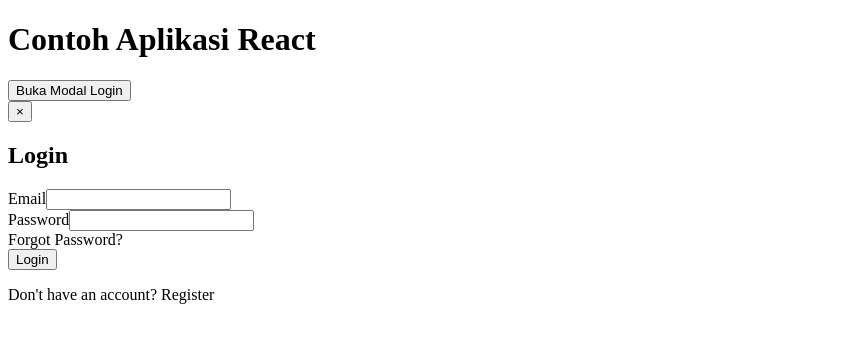
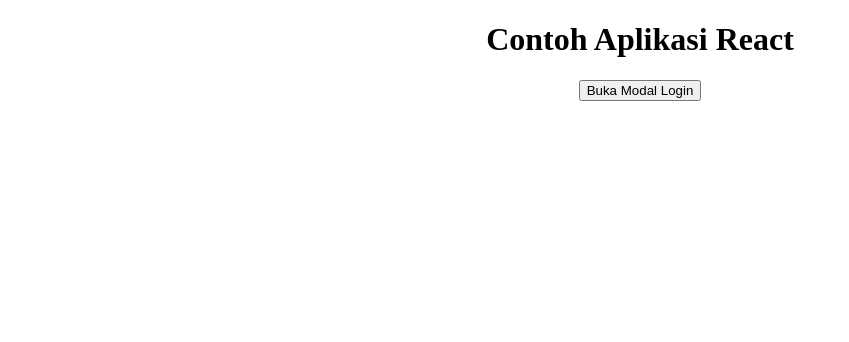
Before and after one commit to purwadhikafullstack/JCWD011004, a React (Create React App) app in the folder projects/client/: page / in a window 1280 px wide. Shown: the top 342 px of the page, without its empty margins (0-849 px from the left). Built offline with nearby package versions, Linux system fonts and the light colour scheme.

Commit message:
add route setting

```diff
--- a/projects/client/package.json
+++ b/projects/client/package.json
@@ -15,6 +15,7 @@
     "axios": "^0.27.2",
     "react": "^18.2.0",
     "react-dom": "^18.2.0",
+    "react-router-dom": "^6.15.0",
     "react-scripts": "5.0.1",
     "web-vitals": "^2.1.4"
   },
@@ -38,6 +39,8 @@
   },
   "devDependencies": {
     "eslint": "^8.48.0",
+    "eslint-config-prettier": "^9.0.0",
+    "eslint-plugin-prettier": "^5.0.0",
     "eslint-plugin-react": "^7.33.2",
     "prettier": "3.0.3",
     "tailwindcss": "^3.3.3"
--- a/projects/client/src/App.js
+++ b/projects/client/src/App.js
@@ -1,31 +1,15 @@
-import React, { useState } from 'react';
-import LoginModal from '../src/components/loginModal/loginModal'
+import './App.css'
+import { Route, Routes } from 'react-router-dom'
+import LoginPage from './pages/LoginPage'
 
+function App() {
+  return (
+    <div className="App">
+      <Routes>
+        <Route path="/" element={<LoginPage />}></Route>
+      </Routes>
+    </div>
+  )
+}
 
-const App = () => {
-  const [isLoginModalOpen, setLoginModalOpen] = useState(false);
-
-  const handleOpenLoginModal = () => {
-    setLoginModalOpen(true);
-  };
-
-  const handleCloseLoginModal = () => {
-    setLoginModalOpen(false);
-  };
-
-  return (
-    <div>
-      <h1>Contoh Aplikasi React</h1>
-      <button
-        className="bg-blue-500 text-white rounded-full py-2 px-4 hover:bg-blue-600 focus:outline-none"
-        onClick={handleOpenLoginModal}
-      >
-        Buka Modal Login
-      </button>
-
-      <LoginModal isOpen={isLoginModalOpen} onClose={handleCloseLoginModal} />
-    </div>
-  );
-};
-
-export default App;
+export default App
--- /dev/null
+++ b/projects/client/src/pages/LoginPage.jsx
@@ -0,0 +1,28 @@
+// import React, { useState } from 'react'
+// import LoginModal from '../components/loginModal/loginModal'
+
+const LoginPage = () => {
+  //   const [isLoginModalOpen, setLoginModalOpen] = useState(false)
+
+  //   const handleOpenLoginModal = () => {
+  //     setLoginModalOpen(true)
+  //   }
+
+  //   const handleCloseLoginModal = () => {
+  //     setLoginModalOpen(false)
+  //   }
+
+  return (
+    <div>
+      <h1>Contoh Aplikasi React</h1>
+      <button
+        className="bg-blue-500 text-white rounded-full py-2 px-4 hover:bg-blue-600 focus:outline-none"
+        onClick={''}
+      >
+        Buka Modal Login
+      </button>
+    </div>
+  )
+}
+
+export default LoginPage
```
Also changed, not shown: projects/client/src/index.js (+9 -8 lines), projects/client/.eslintrc.json, projects/client/src/components/homePage.jsx/banner.jsx (added), projects/client/src/components/homePage.jsx/card.jsx (added), projects/client/src/components/homePage.jsx/footer.jsx (added), projects/client/src/components/homePage.jsx/navbar.jsx (added), projects/client/src/pages/HomePage.jsx (added), 1 other file (tests, documents, lock files or other folders).
